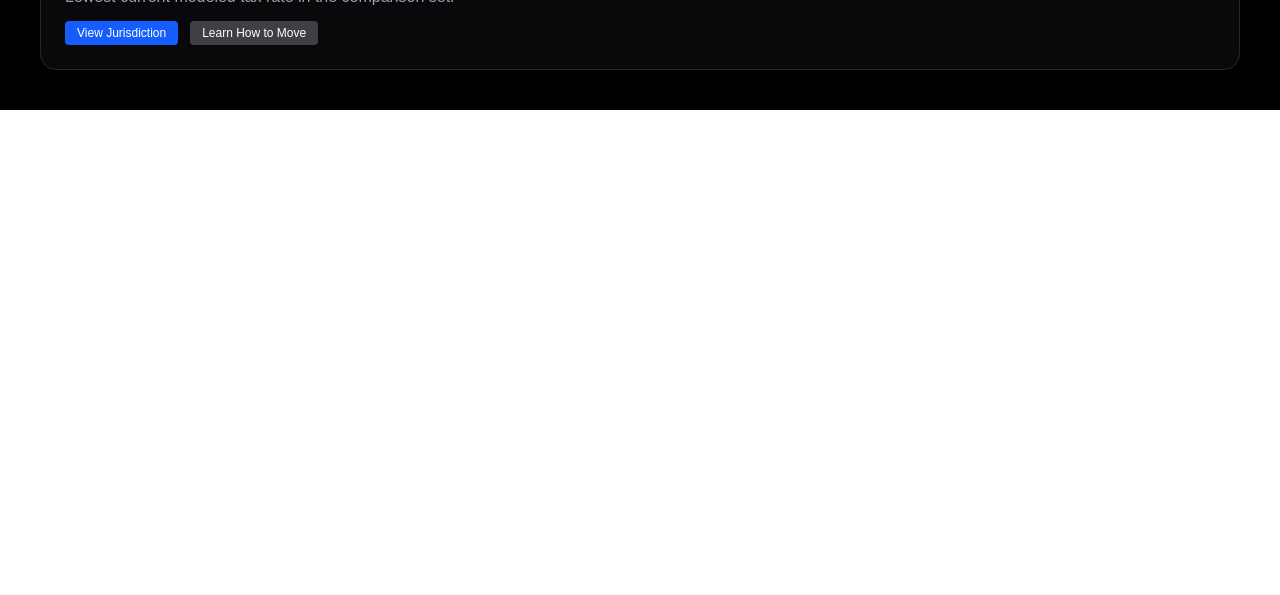
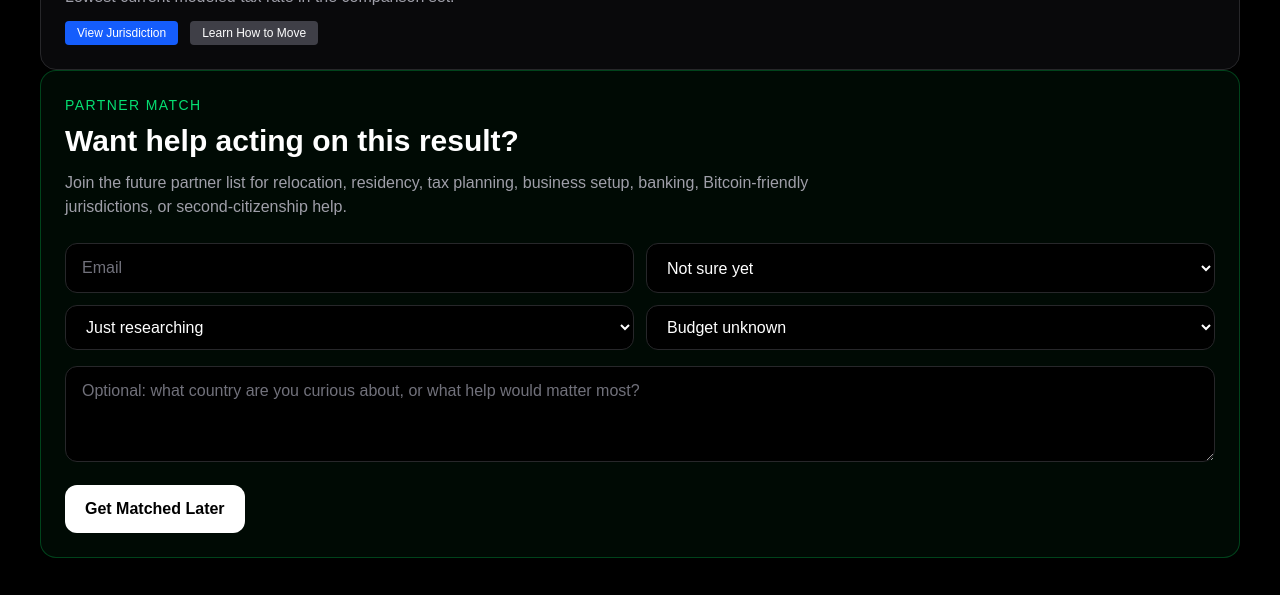
Before and after one commit to Dabberman10X/taxtaker, a Next.js app: page /calculator in a window 1280 px wide. Shown: the part 2301-2896 px from the top of the page. Before the commit the page ends 2411 px from the top, so only its background shows below. Built offline with nearby package versions, Linux system fonts and the light colour scheme; no server answers; the database is empty.

Commit message:
Add partner match CTA to calculator

```diff
--- a/src/app/calculator/page.tsx
+++ b/src/app/calculator/page.tsx
@@ -1,3 +1,4 @@
+import PartnerLeadForm from '@/components/PartnerLeadForm'
 import Link from 'next/link'
 import { createClient } from '@/lib/supabase/server'
 import { calculateTaxFreedomDay } from '@/lib/calc/taxFreedomDay'
@@ -733,6 +734,24 @@ export default async function CalculatorPage({
           </div>
         </section>
       </div>
-    </main>
+
+        <section className='rounded-2xl border border-green-500/30 bg-green-500/5 p-6'>
+          <div className='text-sm uppercase tracking-widest text-green-400'>Partner Match</div>
+          <h2 className='mt-2 text-3xl font-bold'>Want help acting on this result?</h2>
+          <p className='mt-3 max-w-3xl text-zinc-400'>
+            Join the future partner list for relocation, residency, tax planning, business setup,
+            banking, Bitcoin-friendly jurisdictions, or second-citizenship help.
+          </p>
+
+          <div className='mt-6'>
+            <PartnerLeadForm
+              source='calculator_results'
+              persona={persona}
+              currentJurisdiction={currentJurisdiction.slug}
+              targetJurisdiction={bestLocation.slug}
+            />
+          </div>
+        </section>
+</main>
   )
 }
```
